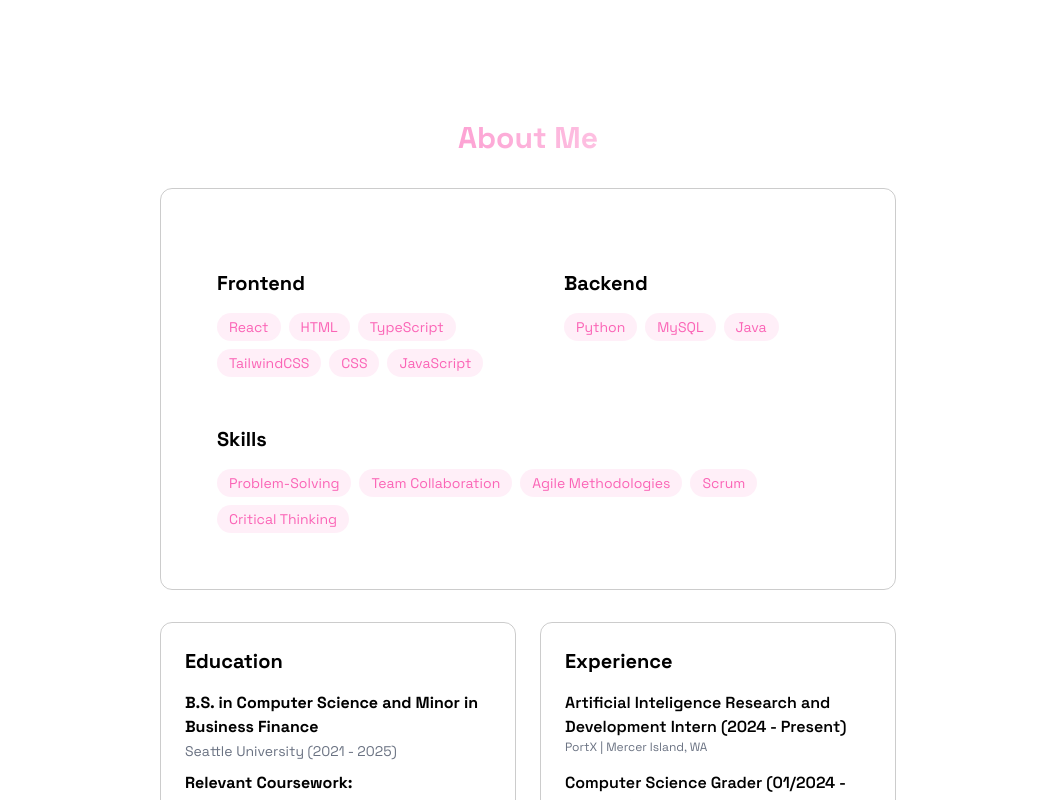
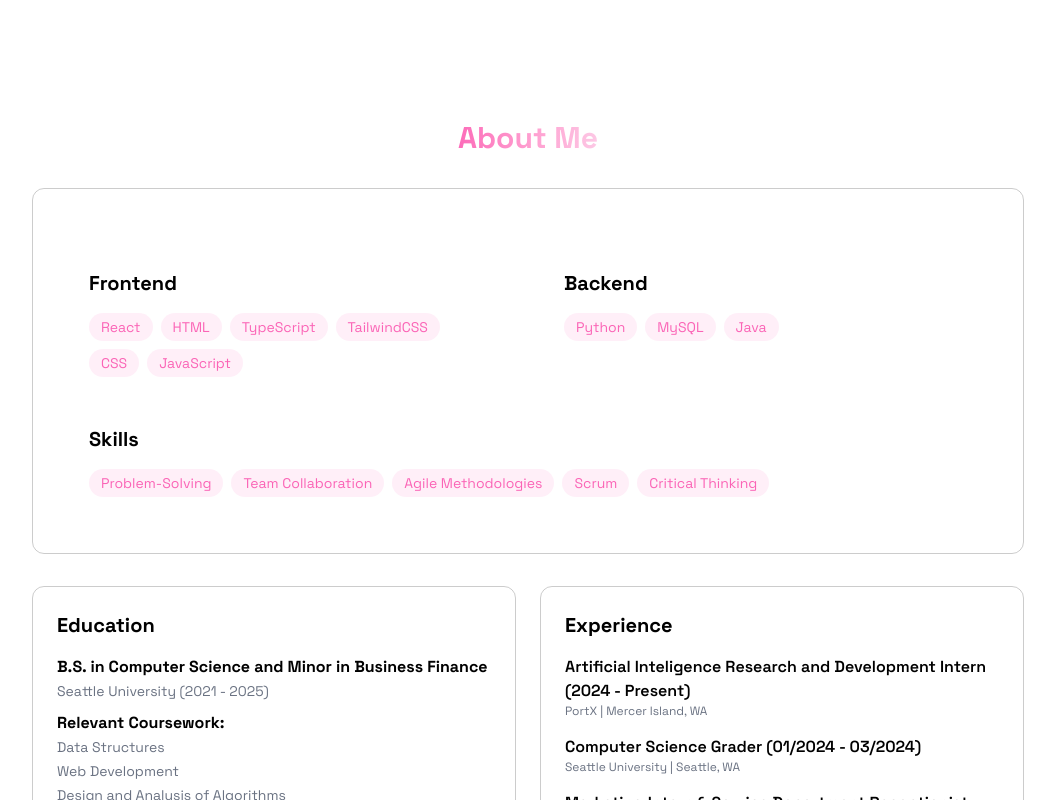
Before and after one commit to gracerlane/portfolio, a React (Vite) app: page / in a window 1280 px wide. Shown: the part 760-1560 px from the top of the page, without its empty margins (112-1167 px from the left). Built offline with nearby package versions, Linux system fonts and the light colour scheme.

Commit message:
Update about section title gradient

```diff
--- a/src/components/sections/About.jsx
+++ b/src/components/sections/About.jsx
@@ -30,13 +30,13 @@ export const About = () => {
       className="min-h-screen flex items-center justify-center py-20"
     >
       <RevealOnScroll>
-        <div className="max-w-3xl mx-auto px-4">
-          <h2 className="text-3xl font-bold mb-8 bg-gradient-to-r from-pink-400 to-pink-111 bg-clip-text text-transparent text-center">
-            {" "}
-            About Me
-          </h2>
 
-          <div className="rounded-xl p-8 border-black/20 border hover:-translate-y-1 transition-all">
+        <div className="max-w-5xl mx-auto px-4">
+					<h2 className="mx-auto w-40 text-3xl font-bold mb-8 bg-gradient-to-r from-pink-400 to-pink-200 bg-clip-text text-transparent text-center">
+						{" "}
+						About Me
+					</h2>
+          <div className="rounded-xl p-8 border-black/20 border">
             <p className="text-gray-300 mb-6">
 
             </p>
```
